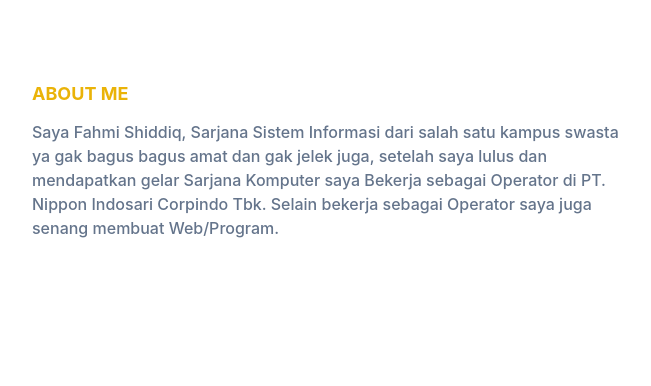
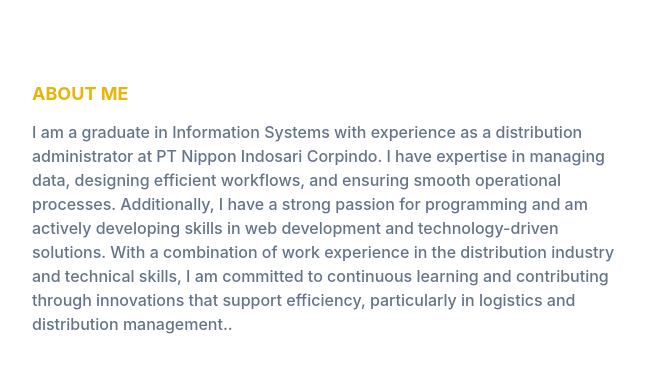
Before and after one commit to Fahmishiddiq/fahmishiddiq.github.io, a website: page index.html in a window 1280 px wide. Shown: the part 840-1226 px from the top of the page, 0-651 px from the left. Drawn offline with Linux system fonts and the light colour scheme.

Commit message:
Update index.html

```diff
--- a/index.html
+++ b/index.html
@@ -108,7 +108,9 @@
             <div class="flex flex-wrap">
                 <div class="w-full px-4 mb-10 lg:w-1/2">
                     <h4 class="font-bold uppercase text-primary text-lg mb-3">About Me</h4>
-                    <p class="font-medium text-base text-secondary">Saya Fahmi Shiddiq, Sarjana Sistem Informasi dari salah satu kampus swasta ya gak bagus bagus amat dan gak jelek juga, setelah saya lulus dan mendapatkan gelar Sarjana Komputer saya Bekerja sebagai Operator di PT. Nippon Indosari Corpindo Tbk. Selain bekerja sebagai Operator saya juga senang membuat Web/Program. </p>
+                    <p class="font-medium text-base text-secondary">I am a graduate in Information Systems with experience as a distribution administrator at PT Nippon Indosari Corpindo. I have expertise in managing data, designing efficient workflows, and ensuring smooth operational processes. Additionally, I have a strong passion for programming and am actively developing skills in web development and technology-driven solutions.
+
+With a combination of work experience in the distribution industry and technical skills, I am committed to continuous learning and contributing through innovations that support efficiency, particularly in logistics and distribution management.. </p>
                 </div>
                 <div class="w-full px-4 lg:w-1/2 items-center">
                     <h3 class="font-bold uppercase text-primary text-lg mb-4">Social Media</h3>
```
